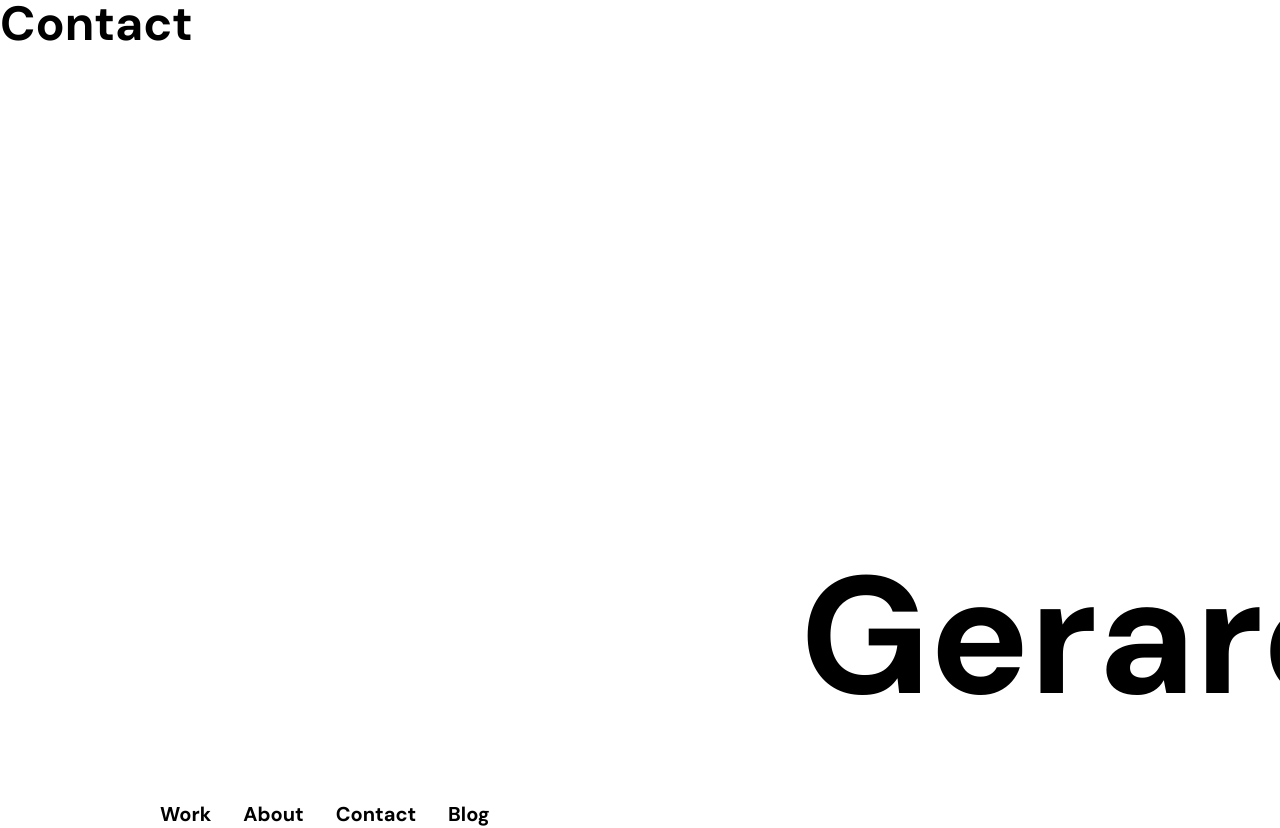
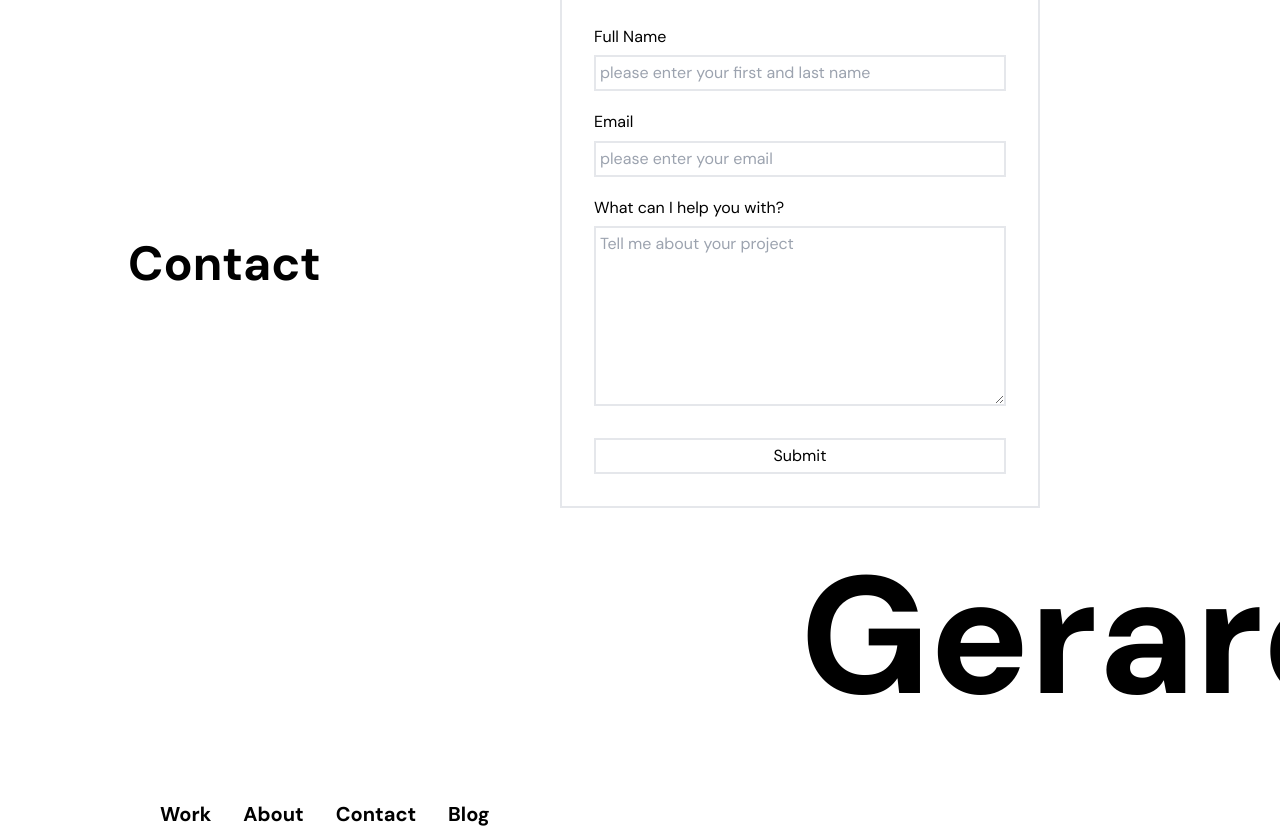
Before and after one commit to gerardojgarcia/gg_portfolio_24, a Nuxt app: page /contact in a window 1280 px wide. Shown: the top 828 px of the page. Built offline with nearby package versions, Linux system fonts and the light colour scheme.

Commit message:
updated contact section

```diff
--- a/app.vue
+++ b/app.vue
@@ -22,4 +22,15 @@
   opacity: 0;
   filter: blur(.5rem);
 }
+
+.layout-enter-active,
+.layout-leave-active {
+  transition: all 0.3s;
+}
+
+.layout-enter-from,
+.layout-leave-to {
+  opacity: 0;
+  filter: blur(.5rem);
+}
 </style>
--- a/components/TheProjectCarousel.vue
+++ b/components/TheProjectCarousel.vue
@@ -6,6 +6,7 @@ const projects = ref([
     img: "./taxbuddy_1920.jpg",
     video: "./video.webm",
     tags: ["html", "css", "Javascript", "Vue3", "Nuxt3"],
+    link: "https://yourtaxbuddy.pro"
   },
   {
     id: 2,
@@ -13,6 +14,7 @@ const projects = ref([
     img: "./earth_tutor_1920.jpg",
     video: "./video.webm",
     tags: ["html", "css", "Javascript", "Vue3", "Nuxt3"],
+    link: "https://earthtutor.info"
   },
   {
     id: 3,
@@ -20,7 +22,7 @@ const projects = ref([
     img: "./telos_1920.jpg",
     video: "./video.webm",
     tags: ["html", "css", "Javascript", "Vue3", "Nuxt3"],
-    link: 'https://www.elacompost.info'
+    link: 'https://elacompost.info'
   },
   {
     id: 4,
@@ -35,6 +37,7 @@ const projects = ref([
     img: "./telos_1920.jpg",
     video: "./video.webm",
     tags: ["html", "css", "Javascript", "Vue3", "Nuxt3"],
+    link: 'https://drivetelos.info'
   },
   {
     id: 6,
--- a/nuxt.config.ts
+++ b/nuxt.config.ts
@@ -5,7 +5,8 @@ export default defineNuxtConfig({
   modules: ['@nuxtjs/tailwindcss', "@nuxt/image"],
 
   app: {
-    pageTransition: { name: 'page', mode: 'out-in' }
+    pageTransition: { name: 'page', mode: 'out-in' },
+    layoutTransition: { name: 'layout', mode: 'out-in' }
   },
 
 
--- a/pages/contact.vue
+++ b/pages/contact.vue
@@ -1,6 +1,41 @@
 <script setup></script>
 <template>
-  <div>
-    <h1 class="text-5xl dark:text-white font-bold">Contact</h1>
+  <div class="flex items-center">
+    <div class="w-1/4">
+      <h1 class="text-5xl dark:text-white font-bold mt-32 ml-32">Contact</h1>
+    </div>
+    <div class="w-3/4 flex justify-center">
+      <form action="submit" class="w-1/2 flex flex-col dark:border-white border-2 p-8 mt-20 z-2">
+
+        <label for="name" class="dark:text-white text-black">Full
+          Name</label><input type="text" name="name" placeholder="please enter your first and last name"
+          class="border-2 dark:bg-black dark:text-white p-1 dark:border-white" required>
+        <label for="name" class="dark:text-white text-black">Email</label><input type="text" name="name"
+          placeholder="please enter your email" class="border-2 dark:bg-black dark:text-white p-1 dark:border-white"
+          required>
+
+        <label for="textarea" class="dark:text-white ">What can I help you with?</label>
+        <textarea name="textarea" id="message" cols="20" rows="7"
+          class="border-2 dark:bg-black dark:text-white p-1 dark:border-white" placeholder="Tell me about your project"
+          required></textarea>
+
+
+        <button
+          class="border-2 dark:bg-black dark:text-white p-1 dark:border-white mt-8 dark:hover:bg-white dark:hover:text-black">Submit</button>
+
+
+
+
+      </form>
+
+
+    </div>
   </div>
 </template>
+
+<style scoped>
+label {
+  margin-top: 1.2rem;
+  margin-bottom: .4rem;
+}
+</style>
```
